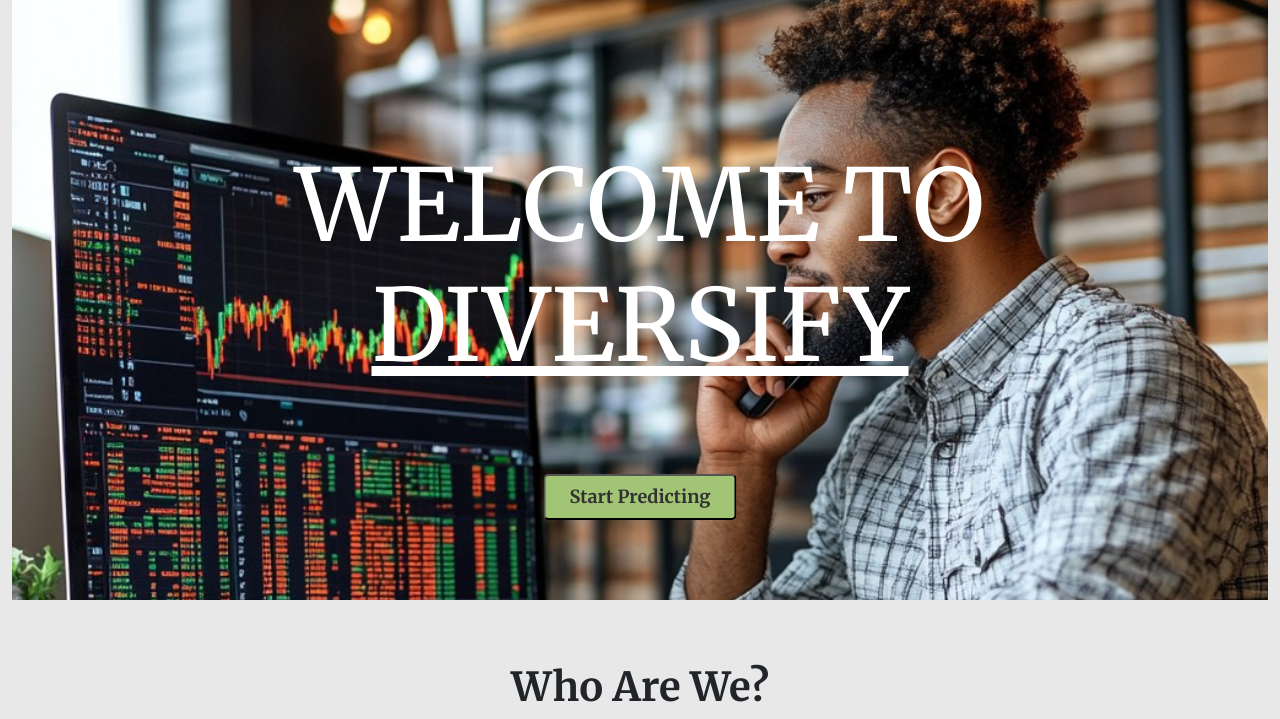
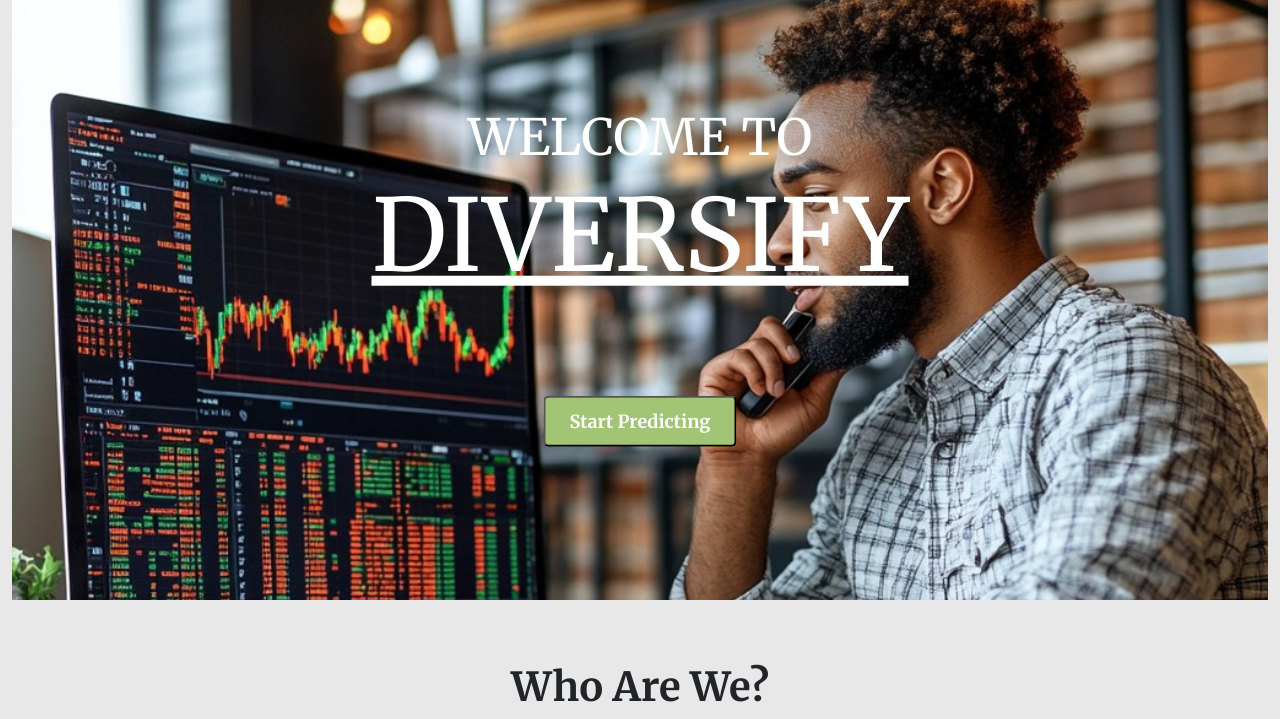
Before and after one commit to AJ-Boyd/Diversify-Stock-Prediction, a Python web app: template diversify/templates/index.html in a window 1280 px wide. Shown: the part 86-805 px from the top of the page. Run offline with Jinja, Linux system fonts and the light colour scheme; the template is opened without the code that fills it, so the values that code supplies are empty.

Commit message:
minor change

```diff
--- a/diversify/static/css/styles.css
+++ b/diversify/static/css/styles.css
@@ -133,7 +133,10 @@ h1.predict-title{
     text-decoration: none;
     border-radius: 5px;
     font-size: 18px;
-    transition: .6s
+    transition: .3s
+}
+.travel-btn:hover{
+    background: #85b44b;
 }
 
 .predict-btn:hover{
@@ -216,7 +219,8 @@ html, body{
 }
 
 .main-btn{
-    margin-top: 10px;
+   position: relative;
+   bottom: 100px;
 }
 
 .meet-us{
@@ -295,7 +299,12 @@ html, body{
     display: flex;
     justify-content: center;
   }
-
+.header{
+    margin-top: 5%;
+}
+.header h2{
+    font-size: 50px;
+}
 footer{
     margin-top: 5%;
     background-color: #377600fb;
--- a/diversify/templates/index.html
+++ b/diversify/templates/index.html
@@ -8,10 +8,15 @@ Diversify -- Financial Literacy for Everyone
 
 <div class="main-image">
     <div class="banner-container merriweather-black">
-        <h1><span>Welcome to <u>Diversify</u></span></p>
-        <a class="main-btn" href="/predict">
-            <button class="travel-btn merriweather-bold" >Start Predicting</button>
-        </a>
+        <header class="header">
+          <h2><span>Welcome to </h2>
+          <h1><u>Diversify</u></h1>
+        </header>
+        <button class="travel-btn main-btn merriweather-bold" >
+          <a href="/predict">
+              Start Predicting
+          </a>
+        </button>
     </div>
 </div>
 
```
